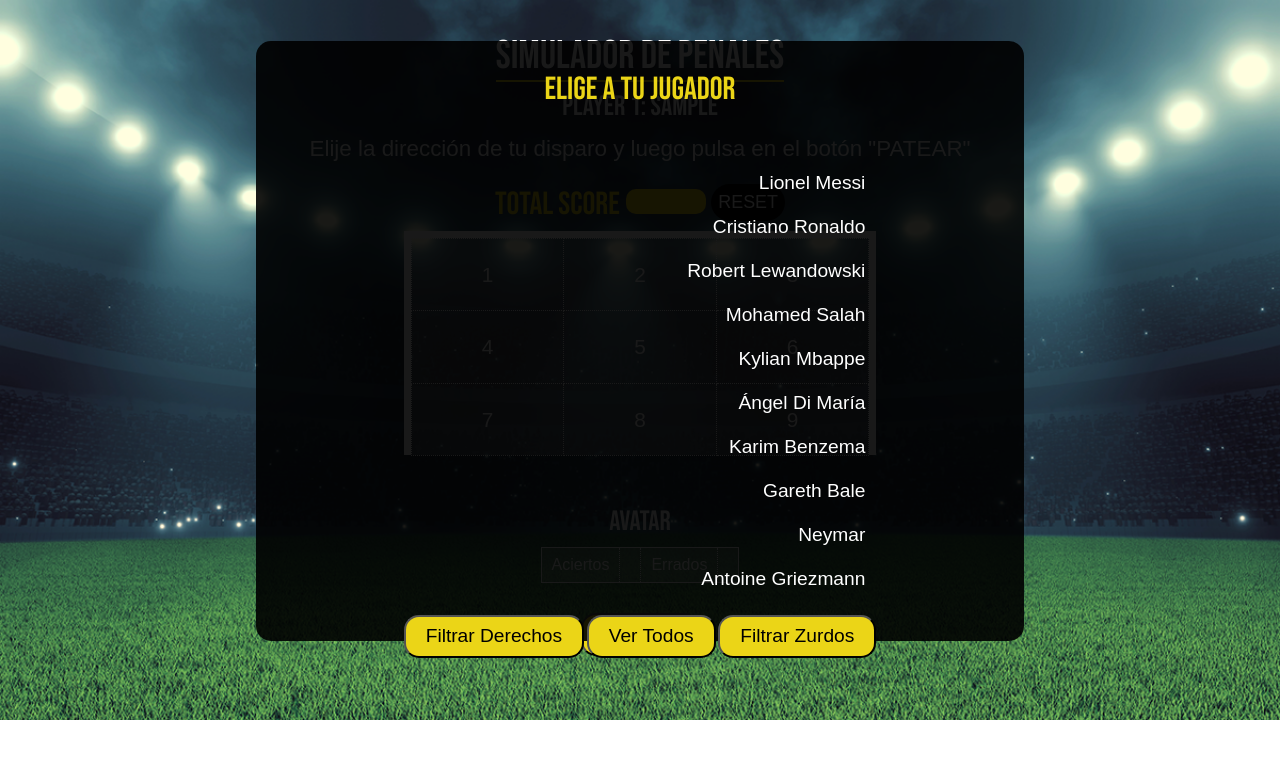
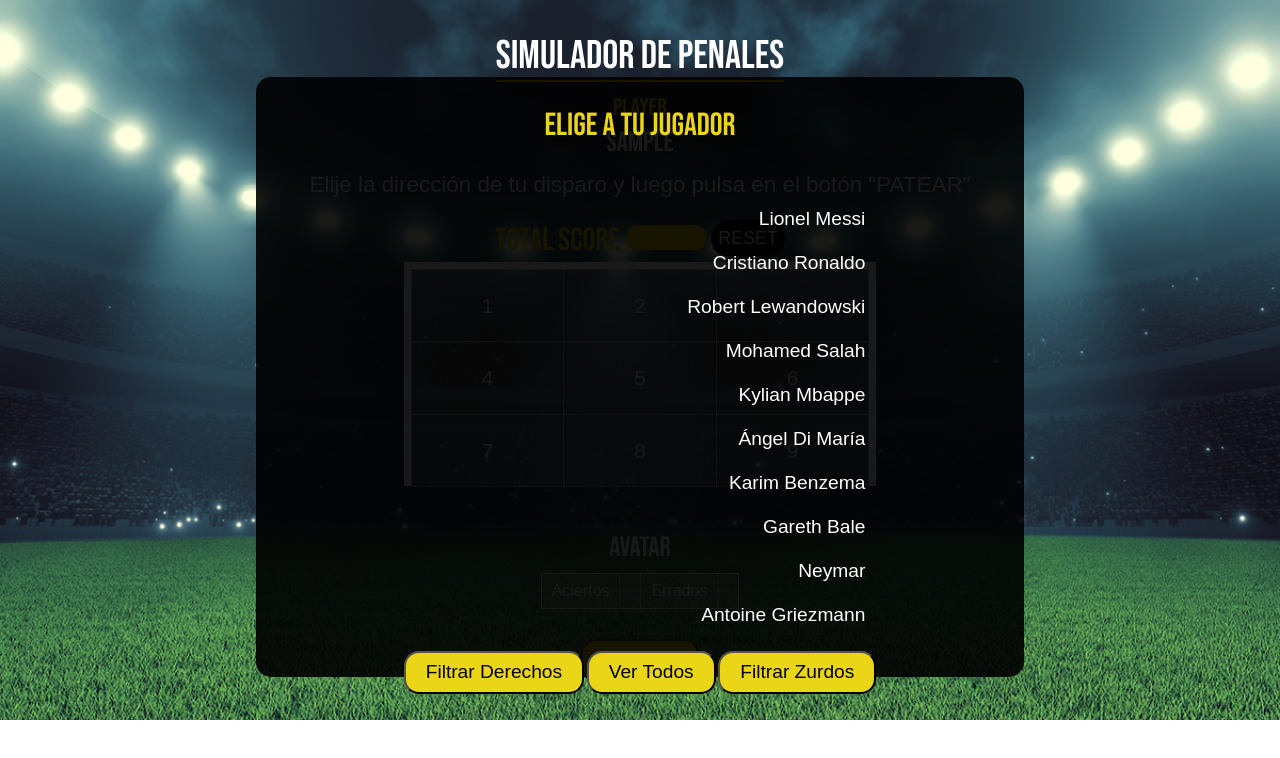
Before and after one commit to maugast/simulador_javascript, a website: page index.html in a window 1280 px wide. Both pictures are taken after typing "Sample" into the empty fields and a click on the button "GO!". Drawn offline with nearby package versions, Linux system fonts and the light colour scheme; a web font is replaced by a local one.

Commit message:
Se aplica jQuery al boton GO!

```diff
--- a/index.html
+++ b/index.html
@@ -14,7 +14,7 @@
 <body>
     <header>
         <h1>Simulador de Penales</h1>
-        <h3 id="player-name">Player</h3>
+        <div id="player-name">Player</div>
         <p>Elije la dirección de tu disparo y luego pulsa en el botón "PATEAR"</p>
         <div class="score-record">
             <span>Total Score</span><span id="score-box"></span><span id="reset-score-button"><p>RESET</p></span>
@@ -100,6 +100,7 @@
     <script src="https://cdn.jsdelivr.net/npm/@popperjs/core@2.10.2/dist/umd/popper.min.js" integrity="sha384-7+zCNj/IqJ95wo16oMtfsKbZ9ccEh31eOz1HGyDuCQ6wgnyJNSYdrPa03rtR1zdB" crossorigin="anonymous"></script>
 <script src="https://cdn.jsdelivr.net/npm/bootstrap@5.1.3/dist/js/bootstrap.min.js" integrity="sha384-QJHtvGhmr9XOIpI6YVutG+2QOK9T+ZnN4kzFN1RtK3zEFEIsxhlmWl5/YESvpZ13" crossorigin="anonymous"></script>
 
+    <!-- jQuery -->
     <script src="js/jquery-3.6.0.min.js"></script>
     <script src="js/avatar.js"></script>
     <script src="js/main.js"></script>
--- a/js/main.js
+++ b/js/main.js
@@ -2,7 +2,6 @@
 //Variables
 
 const playerName = document.querySelector('#player-name-input');
-const goButton = document.querySelector('#btn-go');
 const nameForm = document.querySelector('.name-form-container');
 
 const avatarList = [];
@@ -36,20 +35,24 @@
 let goalStats = document.querySelector('#stats-box-goals');
 let missedStats = document.querySelector('#stats-box-missed');
 
+
+
 //Event Listeners
 
-goButton.addEventListener('click',(e)=>{
+$('#btn-go').click((e)=>{   //Utilizamos selector y método de jQuery
+
 	e.preventDefault();
   	if(playerName.value == ''){
     	playerName.classList.add('alert-form');
     	console.log('Faltan datos');
   	}
   	else{
-    document.querySelector("#player-name").innerHTML = `Player 1: ${playerName.value}`;
+    	$("#player-name").append(`<h3>${playerName.value}</h3>`); //Utilizamos selector y método de jQuery
     	let main = document.querySelector('#main-container');
     	main.removeChild(nameForm);
     	avatarListSet();
   	}
+
 });
 
 
--- a/scss/components/_goal.scss
+++ b/scss/components/_goal.scss
@@ -13,7 +13,7 @@
         border-right:7px solid rgb(255, 255, 255);
         background-color: rgba(255, 255, 255, 0.2);
         height: 224px;
-        margin: 50px auto;
+        margin: 45px auto;
         padding:0;
         display: flex;
         justify-content: space-around;
--- a/scss/components/_header.scss
+++ b/scss/components/_header.scss
@@ -11,9 +11,16 @@
         border-bottom: 2px solid map-get($colors, primario);
         align-self: center;
     }
-    h3{
-        align-self: center;
+    #player-name{
+        font-size: 1.5rem;
+        color: map-get($colors, primario);
+        text-align: center;
+        h3{
+            color: #fff;
+            align-self: center;
+        }
     }
+
     p{
         align-self: center;
         font-family: 'Gemunu Libre', sans-serif;
--- a/scss/components/_popUp.scss
+++ b/scss/components/_popUp.scss
@@ -10,7 +10,7 @@
     display: flex;
     width: 60%;
     height: 250px;
-    background-color: rgba(0, 0, 0, 0.9);
+    background-color: rgba(0, 0, 0, 0.7);
     box-shadow: -4px 7px 29px 4px rgba(0,0,0,1);
     -webkit-box-shadow: -4px 7px 29px 4px rgba(0,0,0,1);
     -moz-box-shadow: -4px 7px 29px 4px rgba(0,0,0,1);
```
Also changed, not shown: css/style.css, 1 other file. Lines whose indentation alone changed are shown as unchanged.
